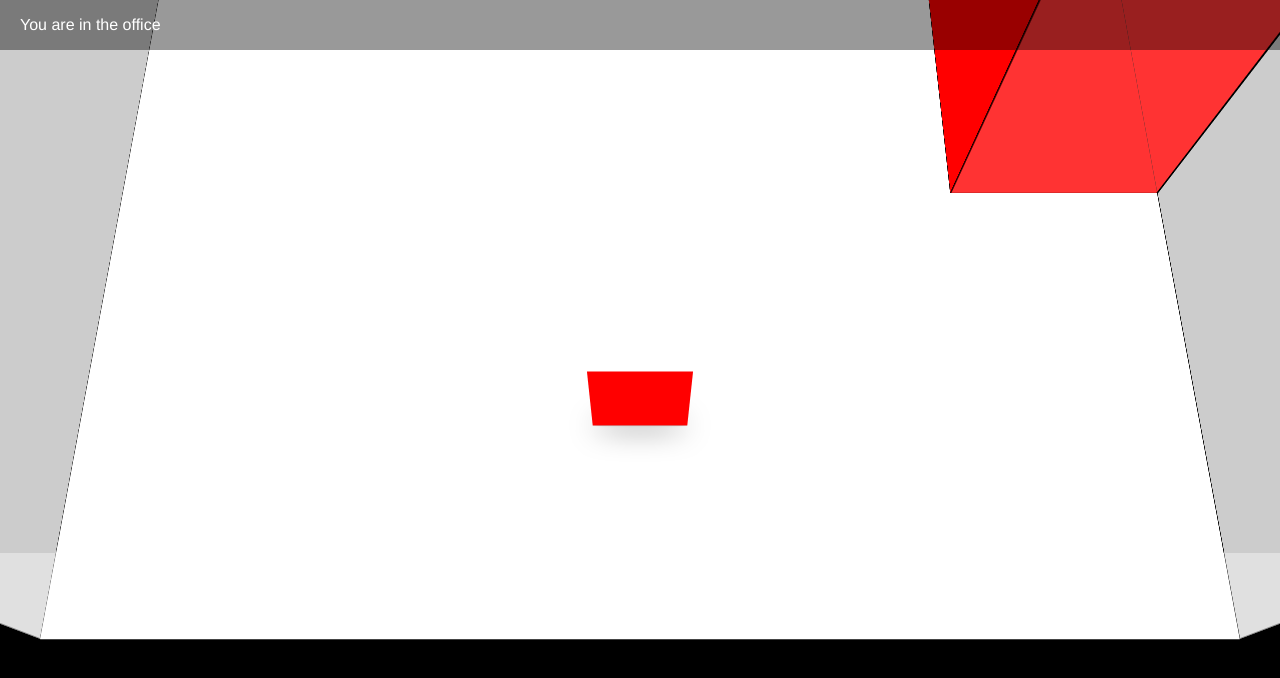
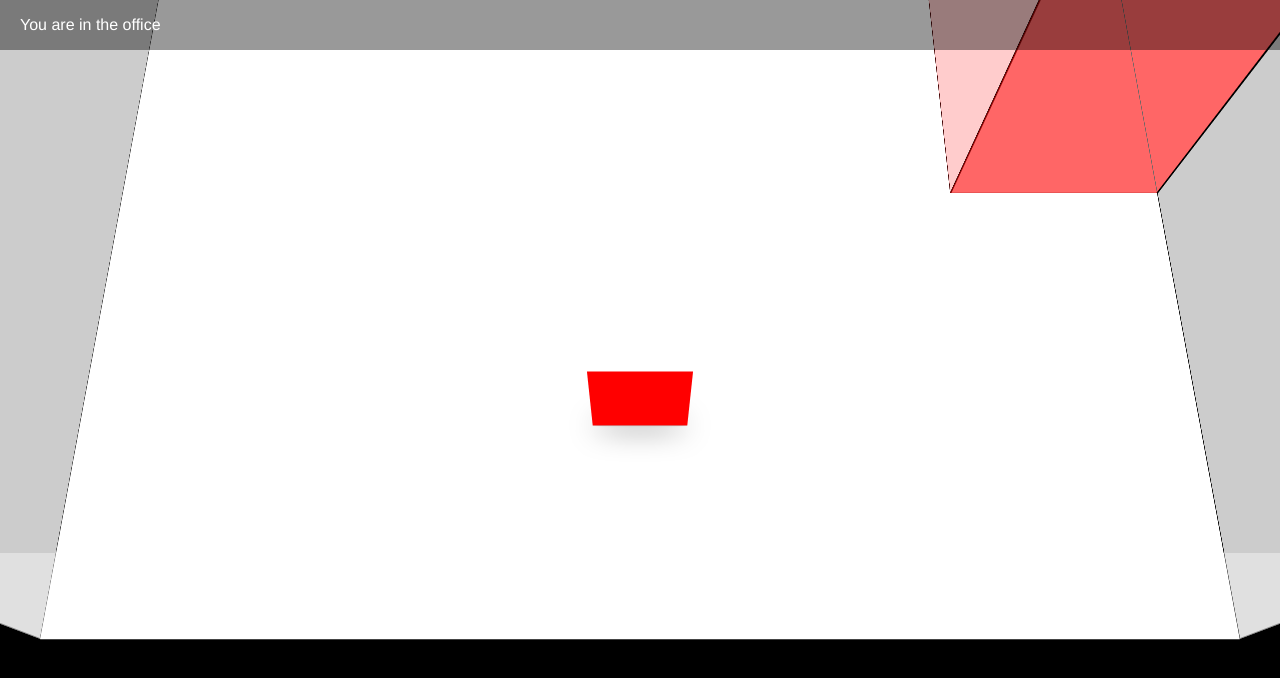
Before and after one commit to barrel/barrel-blocker, a website: page src/index.html in a window 1280 px wide. Drawn offline with nearby package versions, Linux system fonts and the light colour scheme; files that its build step writes are made by us from their sources.

Commit message:
Improved wall rendering for backface-visibility: hidden support

```diff
--- a/src/scripts/script.js
+++ b/src/scripts/script.js
@@ -150,31 +150,34 @@
 				$.each(room.walls,function(){
 					var wall = this,
 						negative = -wall.length > 0 ? true : false,
-						length = negative ? -wall.length : wall.length,
-						$wall = $('<div class="wall '+wall.axis+'-plane" style="background-color: '+wall.background+'"/>').appendTo($room),
-						x,
-						y;
-
+						className = (negative ? ' negative' : '') + (wall.backfaceVisible ? ' backface' : ''),
+						pxLength = negative ? -wall.length : wall.length,
+						$wall = $('<div class="wall '+wall.axis+'-plane'+className+'" style="background-color: '+wall.background+'"/>').appendTo($room),
+						translateX,
+						translateY;
 
 					$wall.css({
-						'width': game.tile * length+'px',
+						'width': game.tile * pxLength+'px',
 						'height': game.tile * 4
 					});
 
 					if(wall.axis == 'x'){
-						y = -wall.origin[1] * game.tile;
-						x = negative ? (game.tile * wall.origin[0]) - (game.tile * length) : game.tile * wall.origin[0];
+						translateX = (wall.origin[0] + wall.length) * game.tile;
+						translateY = -wall.origin[1] * game.tile;
+						rotate = negative ? 'rotateX(90deg) rotateY(0deg)':
+						 					'rotateX(90deg) rotateY(180deg)';
 					} else {
-						x = wall.origin[0] * game.tile;
-						y = negative ? -((game.tile * wall.origin[1]) - (game.tile * length)) : -game.tile * wall.origin[1];
+						translateX = wall.origin[0] * game.tile;
+						translateY = -(wall.origin[1] + wall.length) * game.tile;
+						rotate = negative ? 'rotateX(90deg) rotateY(270deg)':
+						 					'rotateX(90deg) rotateY(90deg)';
 					};
 
-					var styles = {},
-						rotate = wall.axis == 'x' ? 'rotateX(90deg)' : 'rotateZ(270deg) rotateX(90deg)';
+					var styles = {};
 
 					for(var i = 0; i < 2; i++){
 						var prefix = i == 0 ? game.prefix : '';
-						styles[prefix+'transform'] = 'translate3d('+x+'px, '+y+'px, 0px) '+rotate;
+						styles[prefix+'transform'] = 'translate3d('+translateX+'px, '+translateY+'px, 0px) '+rotate;
 					};
 
 					$wall.css(styles);
--- a/src/styles/styles.less
+++ b/src/styles/styles.less
@@ -63,7 +63,11 @@ body {
 .wall{
 	position: absolute;
 
+
 	.transform-origin(0%, 0%);
+	&:not(.backface){
+		.wf();
+	}
 
 	border: 1px solid #000;
 
--- a/src/test.json
+++ b/src/test.json
@@ -46,7 +46,8 @@
 						"origin": [10,0],
 						"axis": "x",
 						"length": -10,
-						"background": "rgba(255,255,255,.8)"
+						"background": "rgba(255,255,255,.8)",
+						"backfaceVisible": "true"
 					}
 
 				],
```
